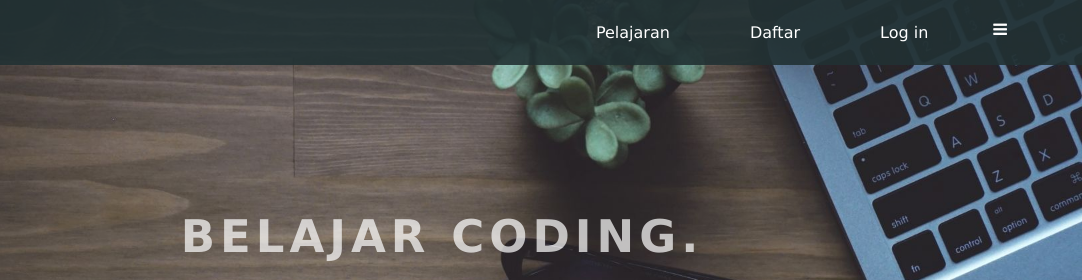
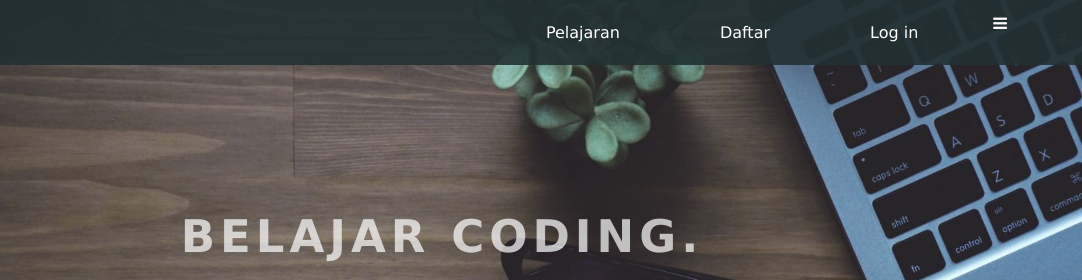
Before and after one commit to abqorideandra/timg5, a plain HTML site: page index.html in a window 1280 px wide. Shown: the top 280 px of the page, 198-1280 px from the left. Drawn offline with Linux system fonts and the light colour scheme.

Commit message:
Update stylesheet.css

```diff
--- a/stylesheet.css
+++ b/stylesheet.css
@@ -129,7 +129,7 @@ header {
 
 .header-right a {
   line-height: 65px;
-  padding: 0 40px;
+  padding: 0 50px;
   color: white;
   display: block;
   float: left;
@@ -145,7 +145,7 @@ header {
   color: white;
   float: right;
   font-size: 25px;
-  padding: 21px 0;
+  padding: 15px 0;
   /* Gantikan property display ke none */
   display: none;
 }
```
